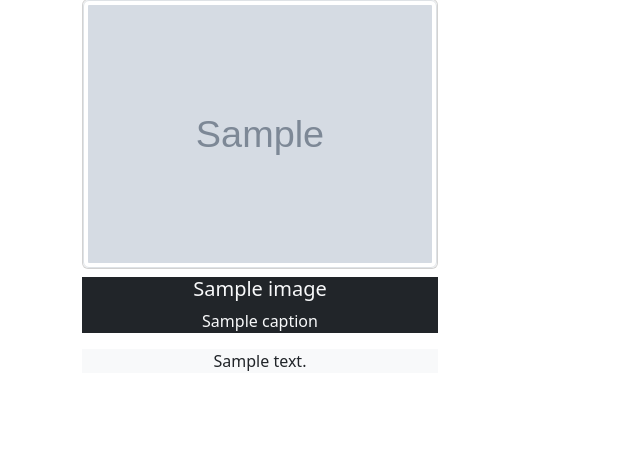
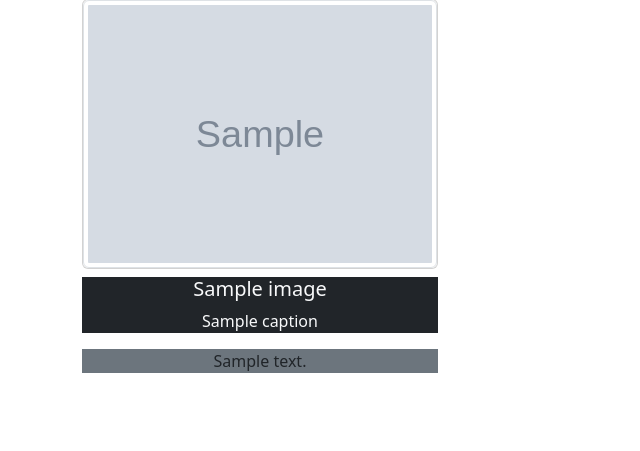
Before and after one commit to denn-is-njeruh/Instaclone, a Django app: template phiimages/templates/index.html in a window 1280 px wide. Shown: the part 73-524 px from the top of the page, without its empty margins (0-640 px from the left). Run offline with Django 3.2, Linux system fonts and the light colour scheme; the template is opened without the code that fills it: most values are stand-ins (such as "Sample title", 1, 10 or a date in 2020); grey boxes marked "Sample" are stand-in pictures; some libraries are stand-ins or nearby versions.

Commit message:
change image card styling for footer background from light to secondary

```diff
--- a/phiimages/templates/index.html
+++ b/phiimages/templates/index.html
@@ -14,8 +14,8 @@
         <h5 class="text-center text-light">{{image.name}}</h5>
         <p class="text-center text-light">{{image.caption}}</p>
       </div>
-      <div class="card-footer bg-light">
-        <p class="text-center text-dark">{{image.comment}}</p>
+      <div class="card-footer bg-secondary">
+        <p class="text-center text-dark">{{image.comments}}</p>
       </div>
     </div>
     {% endfor %}
```
